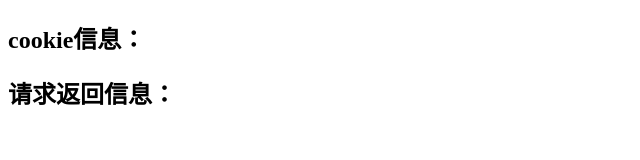
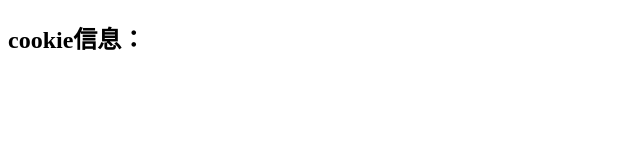
Before and after one commit to luodan2015/luodan2015.github.io, a plain HTML site: page testCookie.html in a window 1280 px wide. Shown: the whole page, without its empty margins (0-640 px from the left). Drawn offline with Linux system fonts and the light colour scheme.

Commit message:
测试获取cookie信息页修改

```diff
--- a/testCookie.html
+++ b/testCookie.html
@@ -9,10 +9,10 @@
   cookie信息：
 </h2>
 <div id="showCookie"></div>
-<h2>
-  请求返回信息：
-</h2>
-<div id="showResponse"></div>
+<!--<h2>-->
+  <!--请求返回信息：-->
+<!--</h2>-->
+<!--<div id="showResponse"></div>-->
 <script>
   //写cookies
   function setCookie(name,value)
```
